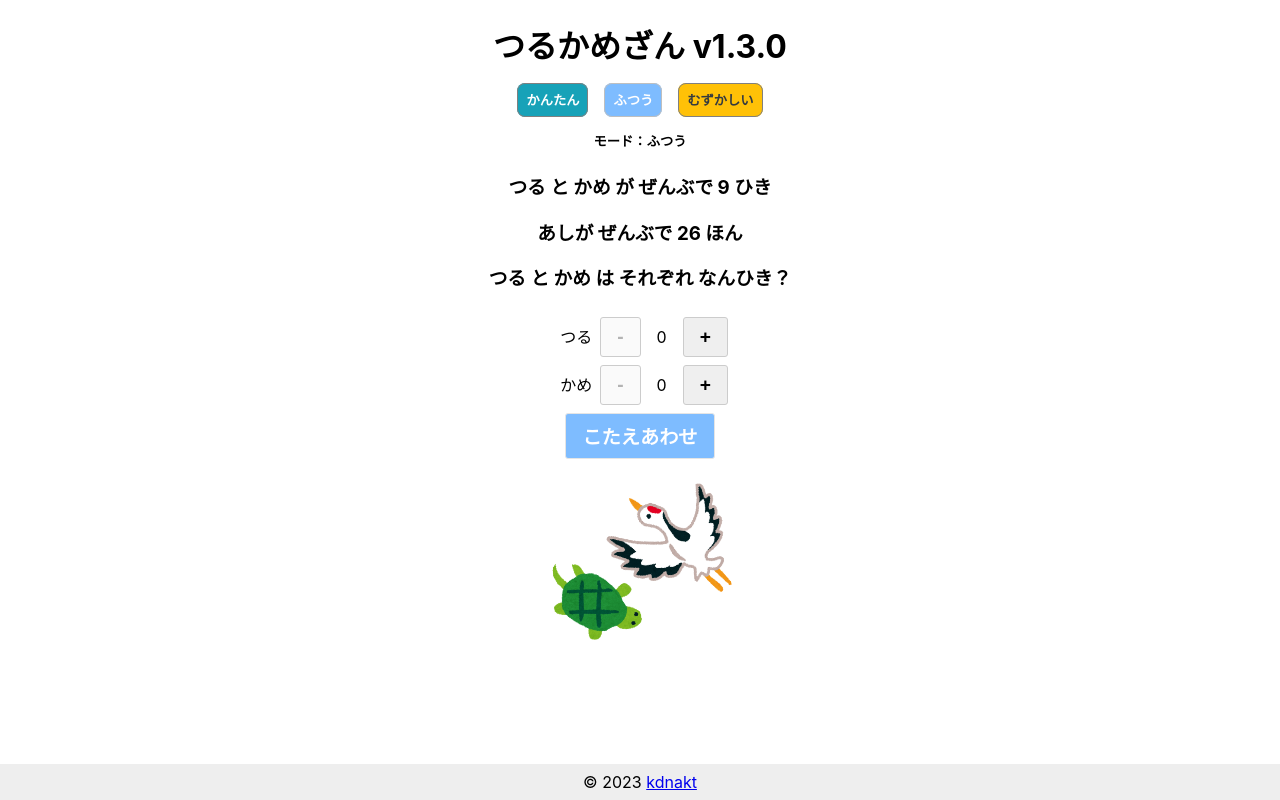
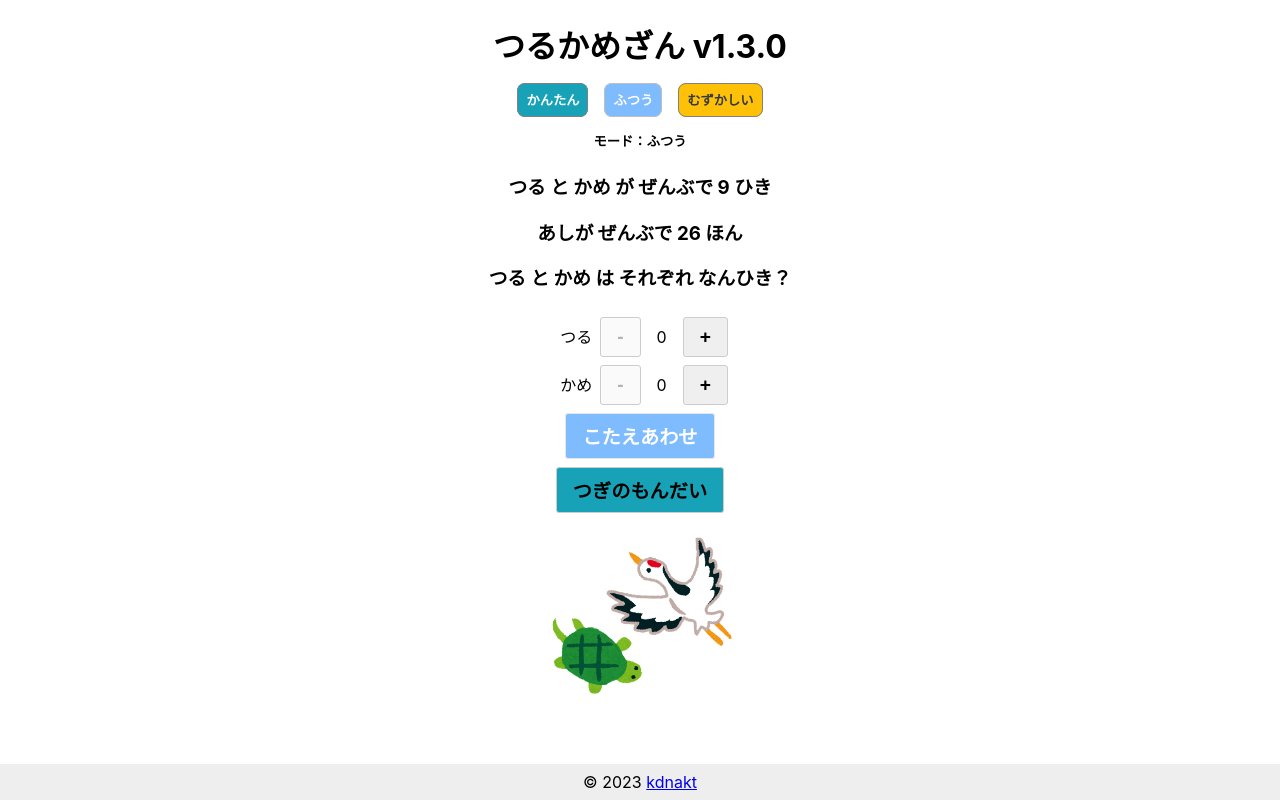
Before and after one commit to kdnakt/ct-scan, a React (Create React App) app: page / in a window 1280 px wide. Built offline with nearby package versions, Linux system fonts and the light colour scheme.

Commit message:
feat: next problem button

```diff
--- a/src/components/quiz/QuizForm.tsx
+++ b/src/components/quiz/QuizForm.tsx
@@ -67,6 +67,19 @@ export const QuizForm: FC<Props> = ({
                     window.alert("ざんねん😱\nもういちど かんがえよう")
                 }
             }}>こたえあわせ</button>
+            <br></br>
+            <button className="answer_button bg-info"
+                onClick={() => {
+                    if (window.confirm("つぎの もんだいを みる")) {
+                        setQuiz({
+                            mode: quiz.mode,
+                            data: createQuizData(quiz.mode)
+                        })
+                        setCrane(0)
+                        setTurtle(0)
+                    }
+                }}
+            >つぎのもんだい</button>
         </>
     )
 }
```
